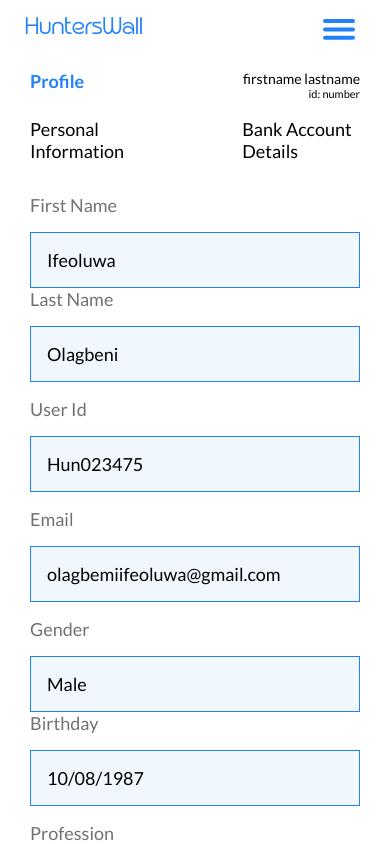
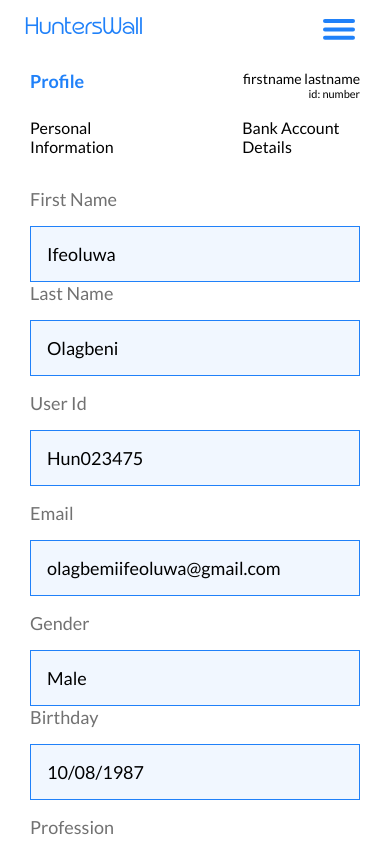
Before and after one commit to Dreezy305/HuntersWall, a Next.js app: page /dashboard in a window 390 px wide. Built offline with nearby package versions, Linux system fonts and the light colour scheme; no server answers.

Commit message:
nav responsiveness && mobile login

```diff
--- a/pages/profile.js
+++ b/pages/profile.js
@@ -16,10 +16,10 @@ function Profile() {
   return (
     <div className="profile">
       <div className="profile_top d-flex align-items-center justify-content-start">
-        <h6 className="tabs me-5" onClick={() => setToggle(0)}>
+        <h6 className="tabs me-5 h6" onClick={() => setToggle(0)}>
           Personal Information
         </h6>
-        <h6 className="tabs ms-5" onClick={() => setToggle(1)}>
+        <h6 className="tabs ms-5 h6" onClick={() => setToggle(1)}>
           Bank Account Details
         </h6>
       </div>
--- a/styles/profile.scss
+++ b/styles/profile.scss
@@ -55,3 +55,14 @@
   width: 490px;
   height: 56px;
 }
+
+@media screen and (max-width: 600px) {
+  .profile {
+    &_top {
+      h6 {
+        font-size: 16px;
+        line-height: 19px;
+      }
+    }
+  }
+}
```
